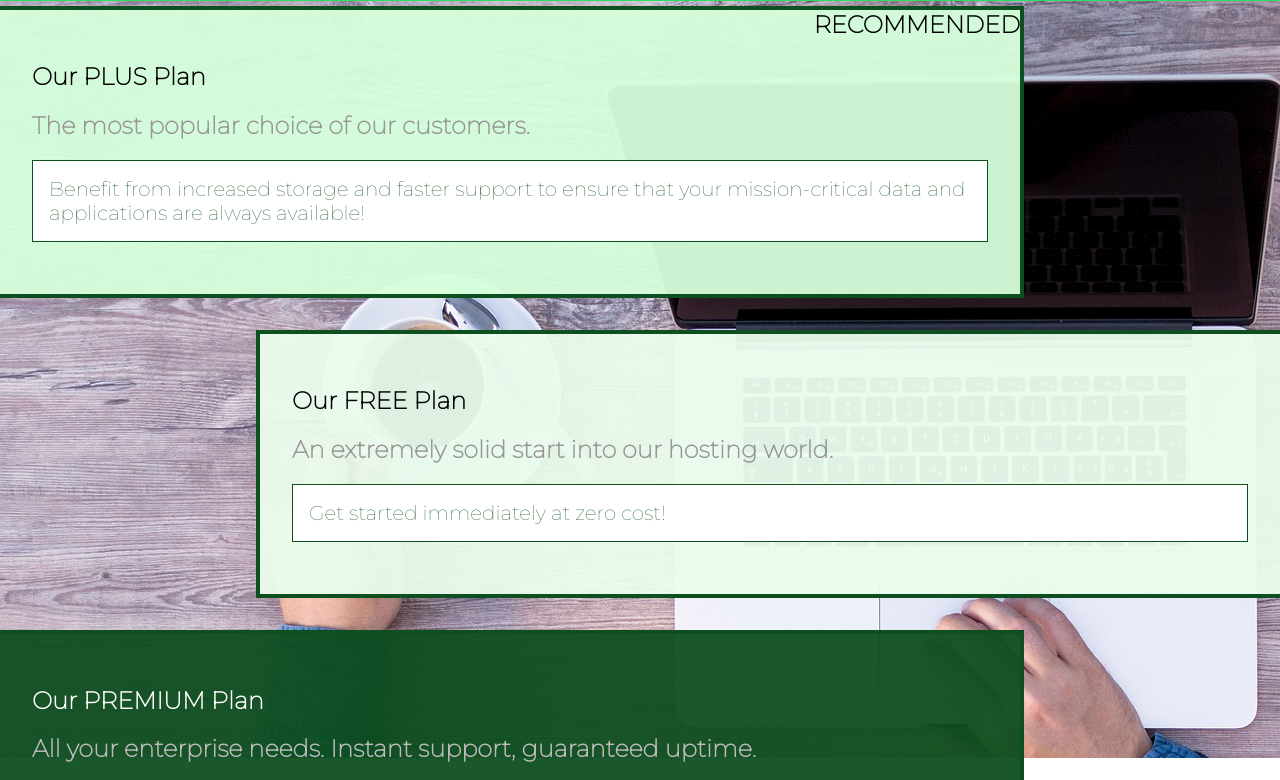
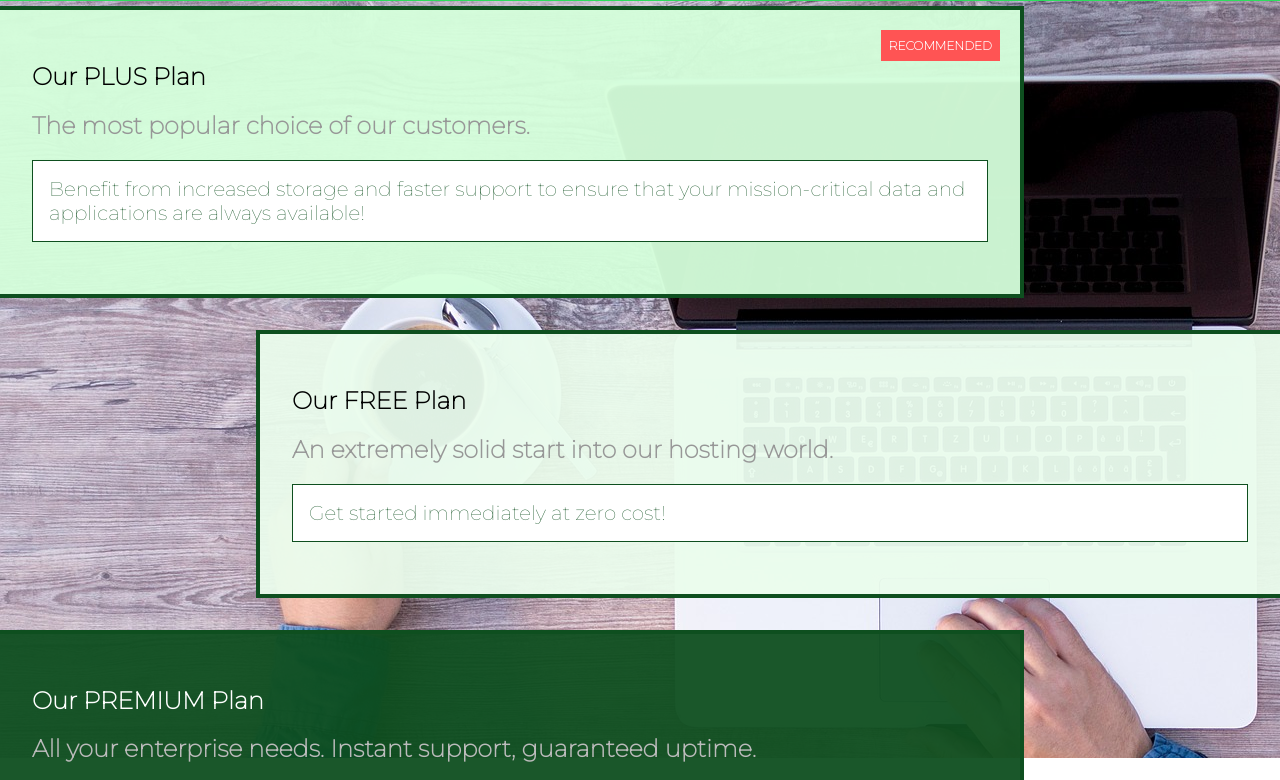
Before and after one commit to RicardoVessaro/css-course, a plain HTML site: page section-1/basics-01-understanding-the-course-project-starting-code/packages/index.html in a window 1280 px wide. Shown: the part 42-822 px from the top of the page. Drawn offline with Linux system fonts and the light colour scheme.

Commit message:
S6 #88 Styling & Positioning our Badge with "absolute" and "relative"

```diff
--- a/section-1/basics-01-understanding-the-course-project-starting-code/packages/packages.css
+++ b/section-1/basics-01-understanding-the-course-project-starting-code/packages/packages.css
@@ -35,7 +35,11 @@ main {
     position: absolute;
     top: 0;
     right: 0;
-    margin: 0;
+    margin: 20px;
+    font-size: 12px;
+    color: white;
+    background: #ff5454;
+    padding: 8px;
 }
 
 .package__subtitle {
--- a/section-1/basics-01-understanding-the-course-project-starting-code/shared.css
+++ b/section-1/basics-01-understanding-the-course-project-starting-code/shared.css
@@ -12,6 +12,7 @@ body {
     background-color: #2ddf5c;
     width: 100%;
     position: fixed;
+    z-index: 1;
 }
 
 .main-header > div {
```
